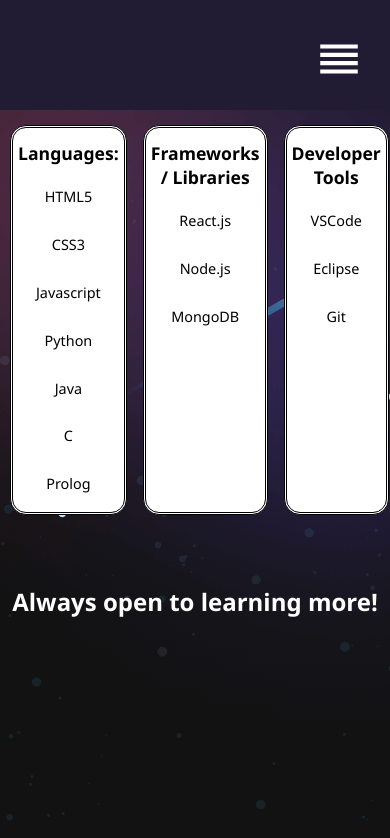
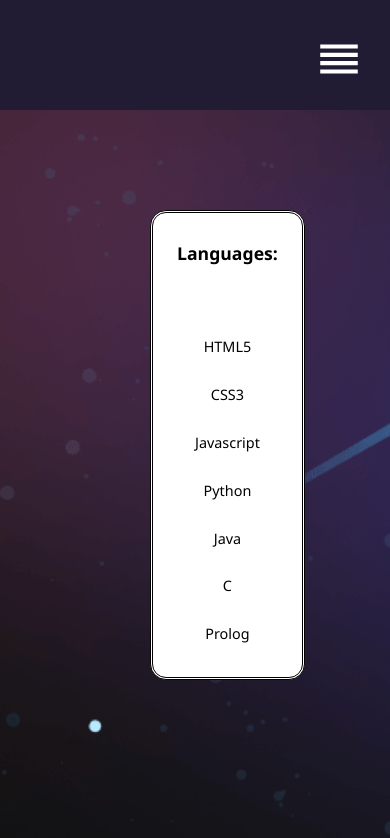
Before and after one commit to elyknehc/personal-website, a React (Create React App) app: page /technologies in a window 390 px wide. Shown: the top 838 px of the page. Built offline with nearby package versions, Linux system fonts and the light colour scheme.

Commit message:
update mobile css

```diff
--- a/src/files/ProjectList.js
+++ b/src/files/ProjectList.js
@@ -2,6 +2,7 @@
 import Project2 from "../files/Project2.png";
 import Project3 from "../files/Project3.png";
 import Project4 from "../files/Project4.png";
+import Project5 from "../files/Project5.png";
 
 export const projectList = [
 	{
@@ -28,10 +29,10 @@
 		skills: "Java, Graphs",
 		link: "https://github.com/elyknehc/graphpathfinder",
 	},
-	// {
-	// 	// name: "New Project",
-	// 	// image: Project4,
-	// 	// skills: "Future",
-	// 	// link: "www.google.ca",
-	// },
+	{
+		name: "Personal Website",
+		image: Project5,
+		skills: "React, CSS",
+		link: "https://github.com/elyknehc/personal-website",
+	},
 ];
--- a/src/styles/ProjectDisplay.css
+++ b/src/styles/ProjectDisplay.css
@@ -42,3 +42,12 @@
 	font-size: 60px;
 	color: white;
 }
+
+@media only screen and (max-width: 1200px) {
+	.project {
+		height: 100%;
+	}
+	.project svg {
+		padding-bottom: 50px;
+	}
+}
--- a/src/styles/Technologies.css
+++ b/src/styles/Technologies.css
@@ -57,17 +57,17 @@
 	font-size: 0.9rem;
 }
 
-@media only screen and (max-width: 600px) {
+@media only screen and (max-width: 1200px) {
+	.technology {
+		background-size: cover;
+		height: 100%;
+	}
 	.technology-stack-content {
-		width: 80%;
-		padding-top: 15px;
-		padding-right: 5px;
-		padding-left: 10px;
-
-		gap: 1rem;
+		grid-template-columns: 1fr;
 	}
 
-	.technology-stack-box {
-		padding: 5px;
+	h2 {
+		color: white;
+		padding-bottom: 50px;
 	}
 }
```
Also changed, not shown: src/files/Project5.png (added).
